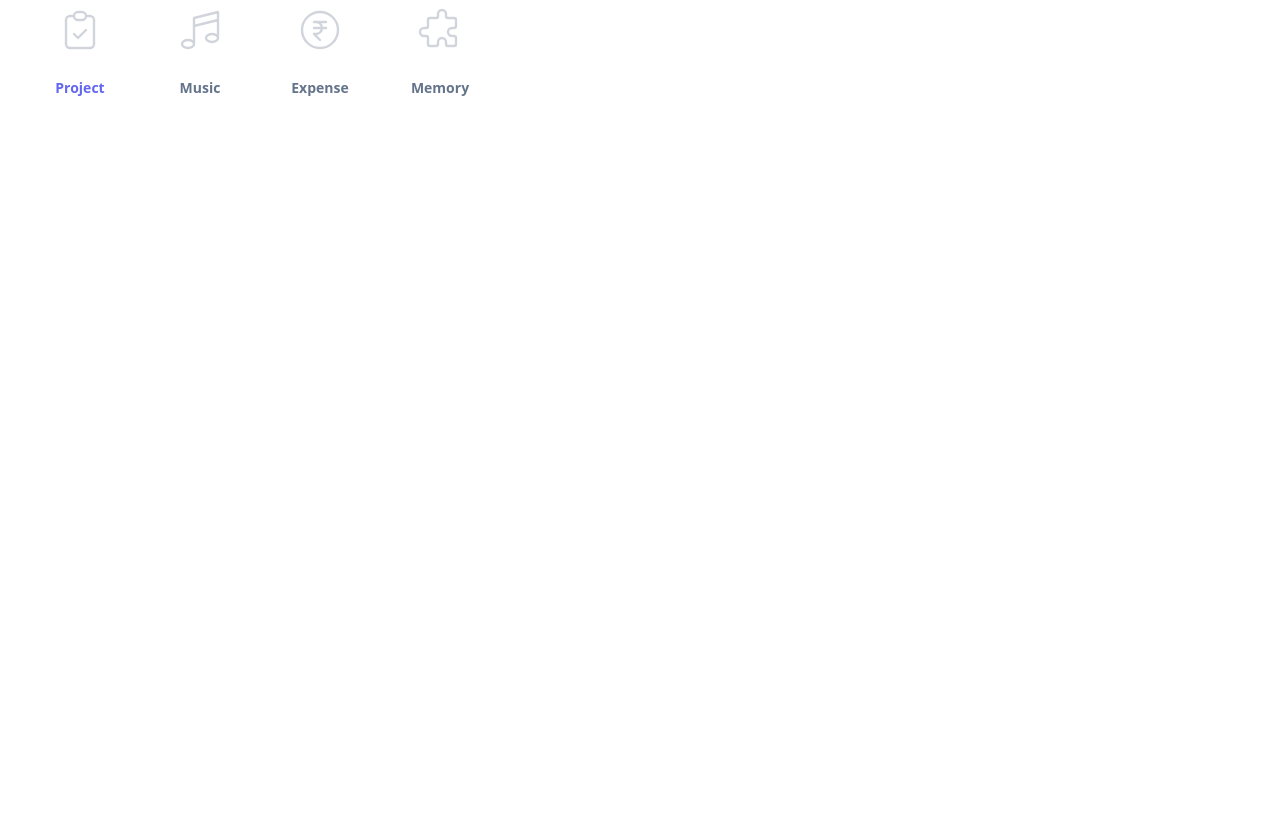
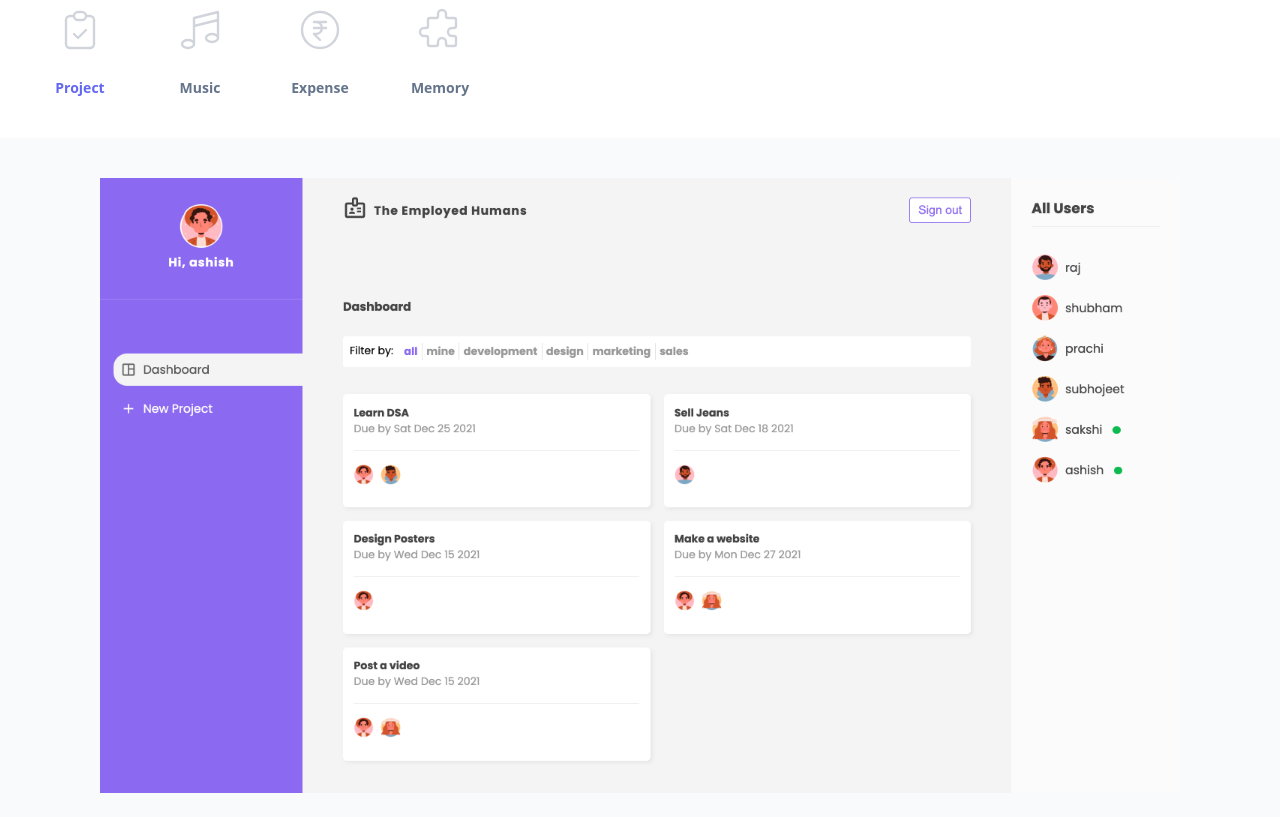
Before and after one commit to itsAshish01/atomic-programmers, a Next.js app: page / in a window 1280 px wide. Shown: the part 1980-2797 px from the top of the page. Before the commit the page ends 2078 px from the top, so only its background shows below. Built offline with nearby package versions, Linux system fonts and the light colour scheme.

Commit message:
Build the Projects section.

```diff
--- a/components/SectionTabs.js
+++ b/components/SectionTabs.js
@@ -12,6 +12,7 @@ import MemoryGame from '../assets/projects/memory-game.png';
 
 // headless ui
 import { Tab } from '@headlessui/react';
+import Image from 'next/image';
 
 const projects = [
   {
@@ -71,9 +72,22 @@ const SectionTabs = () => {
             ))}
           </Tab.List>
         </div>
+        <Tab.Panels className='mt-10 bg-slate-50 flex justify-center py-10 px-6'>
+          {projects.map((project) => (
+            <Tab.Panel key={project}>
+              <a href={project.to} target='_blank' rel='noopener noreferrer'>
+                <Image
+                  src={project.img}
+                  alt={project.name}
+                  width={1080}
+                  height={615}
+                  className='hover:brightness-75'
+                />
+              </a>
+            </Tab.Panel>
+          ))}
+        </Tab.Panels>
       </Tab.Group>
-
-      <div className=''></div>
     </div>
   );
 };
--- a/components/playground.js
+++ /dev/null
@@ -1,44 +0,0 @@
-export default function Example() {
-  return (
-    <div className='w-full max-w-screen px-2 py-16 sm:px-0'>
-      <Tab.Group>
-        <Tab.List className='flex p-1 space-x-1 bg-blue-900/20 rounded-xl'>
-          {projects.map((project) => (
-            <Tab
-              key={project.id}
-              className={({ selected }) =>
-                classNames(
-                  'w-full py-2.5 text-sm leading-5 font-medium text-blue-700 rounded-lg',
-                  'focus:outline-none focus:ring-2 ring-offset-2 ring-offset-blue-400 ring-white ring-opacity-60',
-                  selected
-                    ? 'bg-white shadow'
-                    : 'text-blue-100 hover:bg-white/[0.12] hover:text-white'
-                )
-              }
-            >
-              <div className='h-12 w-12 text-teal-400'>{project.icon}</div>
-              {project.name}
-            </Tab>
-          ))}
-        </Tab.List>
-        <Tab.Panels className='mt-2'>
-          {projects.map((project) => (
-            <Tab.Panel
-              key={project.id}
-              className={classNames(
-                'bg-red-300 rounded-xl p-3 w-full',
-                'focus:outline-none focus:ring-2 ring-offset-2 ring-offset-blue-400 ring-white ring-opacity-60'
-              )}
-            >
-              <Link href={project.to}>
-                <a>
-                  <Image src={project.img} alt={project.name} />
-                </a>
-              </Link>
-            </Tab.Panel>
-          ))}
-        </Tab.Panels>
-      </Tab.Group>
-    </div>
-  );
-}
```
